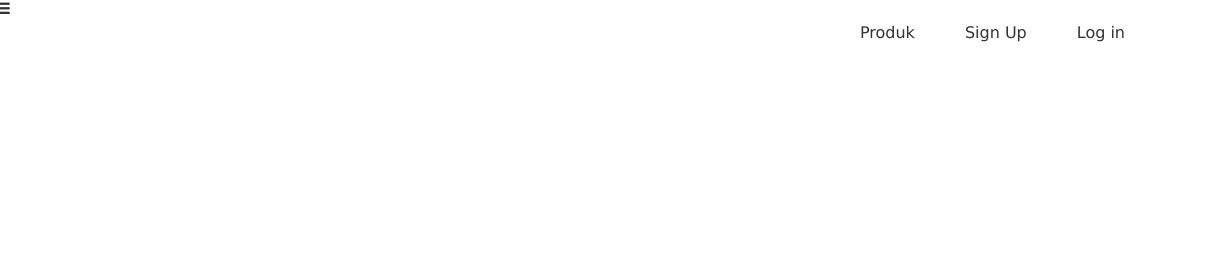
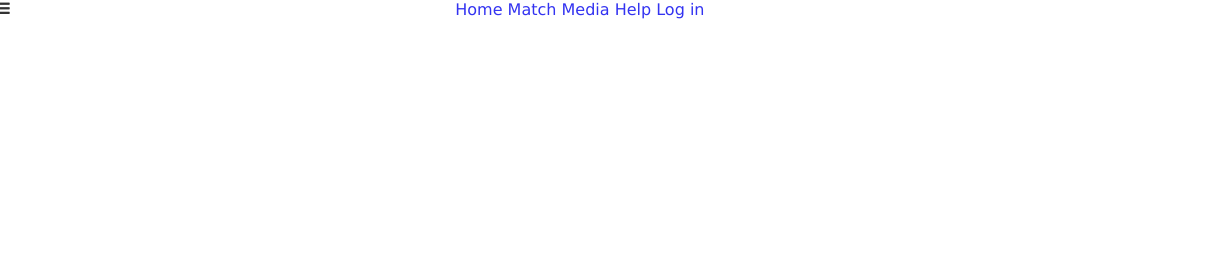
Before and after one commit to varesaaa/2matches, a plain HTML site: page index.html in a window 1280 px wide. Shown: the top 280 px of the page, 75-1280 px from the left. Drawn offline with Linux system fonts and the light colour scheme.

Commit message:
Update index.html

```diff
--- a/index.html
+++ b/index.html
@@ -17,9 +17,11 @@
           <img class="logo" src="logo kebunku v2.PNG">
           <span class="fa fa-bars menu-icon"></span>
         </div>
-        <div class="header-right">
-          <a href="#">Produk</a>
-          <a href="#">Sign Up</a>
+        <div class="header-center">
+          <a href="#">Home</a>
+          <a href="#">Match</a>
+          <a href="#">Media</a>
+          <a href="#">Help</a>
           <a href="#" class="login">Log in</a>
         </div>
       </div>
```
